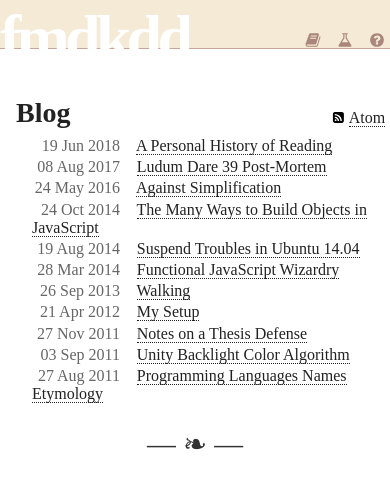
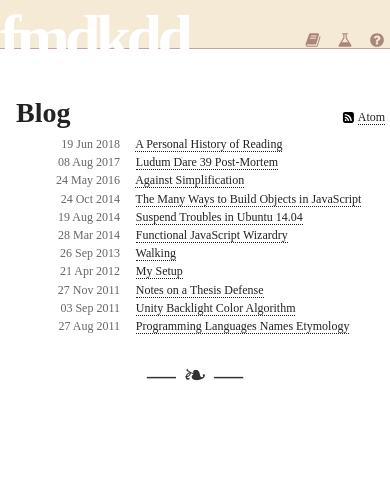
Before and after one commit to fmdkdd/fmdkdd.github.com, a Jekyll site: the page built from index.html, in a window 390 px wide. Shown: the top 489 px of the page. Built offline with Jekyll 4.4.1, drawn with Linux system fonts in a browser that asks for light colours.

Commit message:
Unbreak responsive scaling

```diff
--- a/css/screen.css
+++ b/css/screen.css
@@ -183,27 +183,23 @@ html {
 }
 
 @media (max-width: 680px) {
-  html {
-    font-size: 15pt;
-  }
+  html { font-size: 15pt; }
+  .main { font-size: 15px; }
 }
 
 @media (max-width: 620px) {
-  html {
-    font-size: 14pt;
-  }
+  html { font-size: 14pt; }
+  .main { font-size: 14px; }
 }
 
 @media (max-width: 580px) {
-  html {
-    font-size: 13pt;
-  }
+  html { font-size: 13pt; }
+  .main { font-size: 13px; }
 }
 
 @media (max-width: 540px) {
-  html {
-    font-size: 12pt;
-  }
+  html { font-size: 12pt; }
+  .main { font-size: 12px; }
 }
 
 @media (max-width: 490px) {
```
